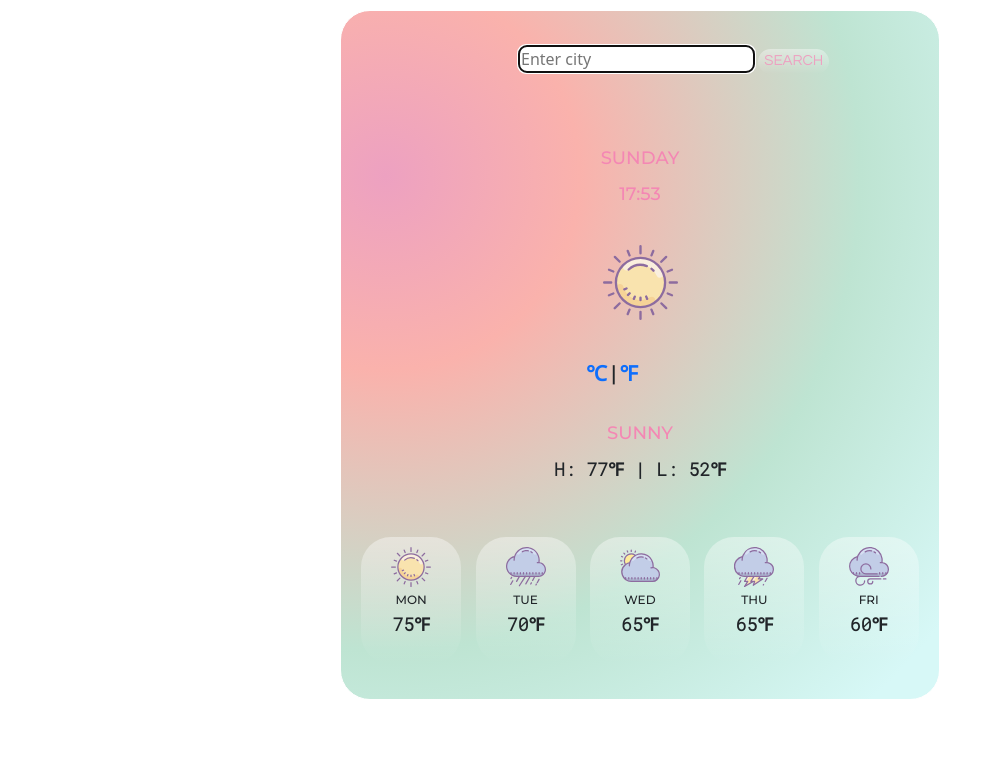
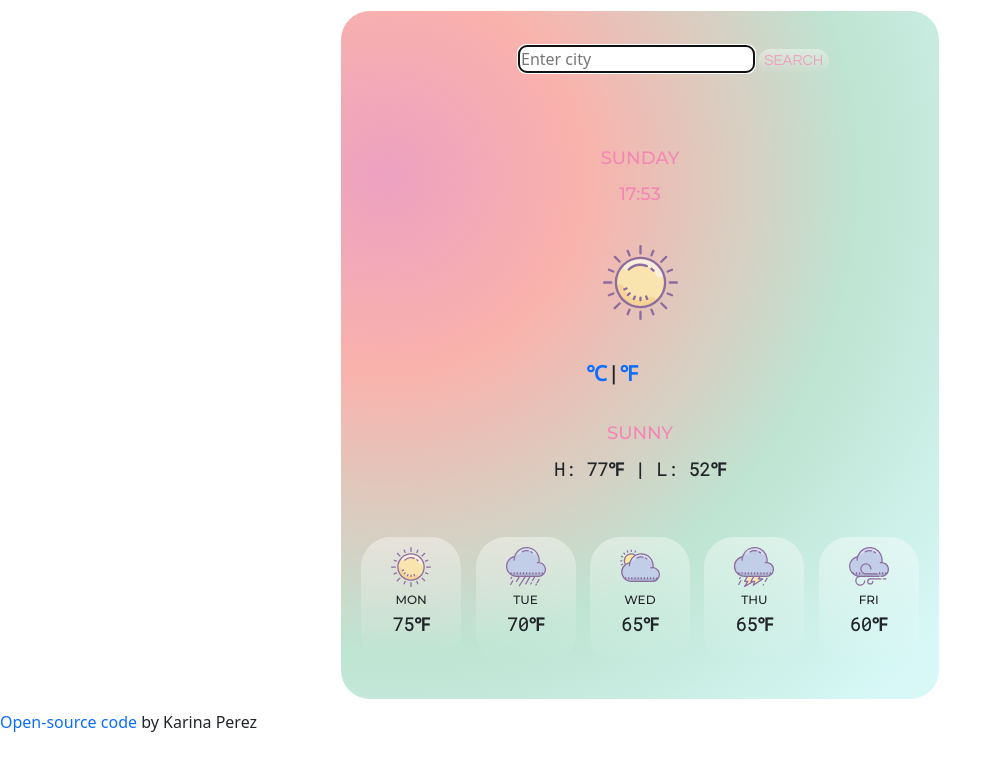
Before and after one commit to perezkarinan/weather-app, a plain HTML site: page index.html in a window 1280 px wide. Shown: the whole page, without its empty margins (0-1001 px from the left). Drawn offline with nearby package versions, Linux system fonts and the light colour scheme.

Commit message:
added link to github

```diff
--- a/index.html
+++ b/index.html
@@ -109,6 +109,8 @@
         </div>
       </div>
     </div>
+    <a href="https://github.com/perezkarinan/weather-app">Open-source code</a>
+    by Karina Perez
 
     <script src="javascript/weather.js"></script>
   </body>
```
